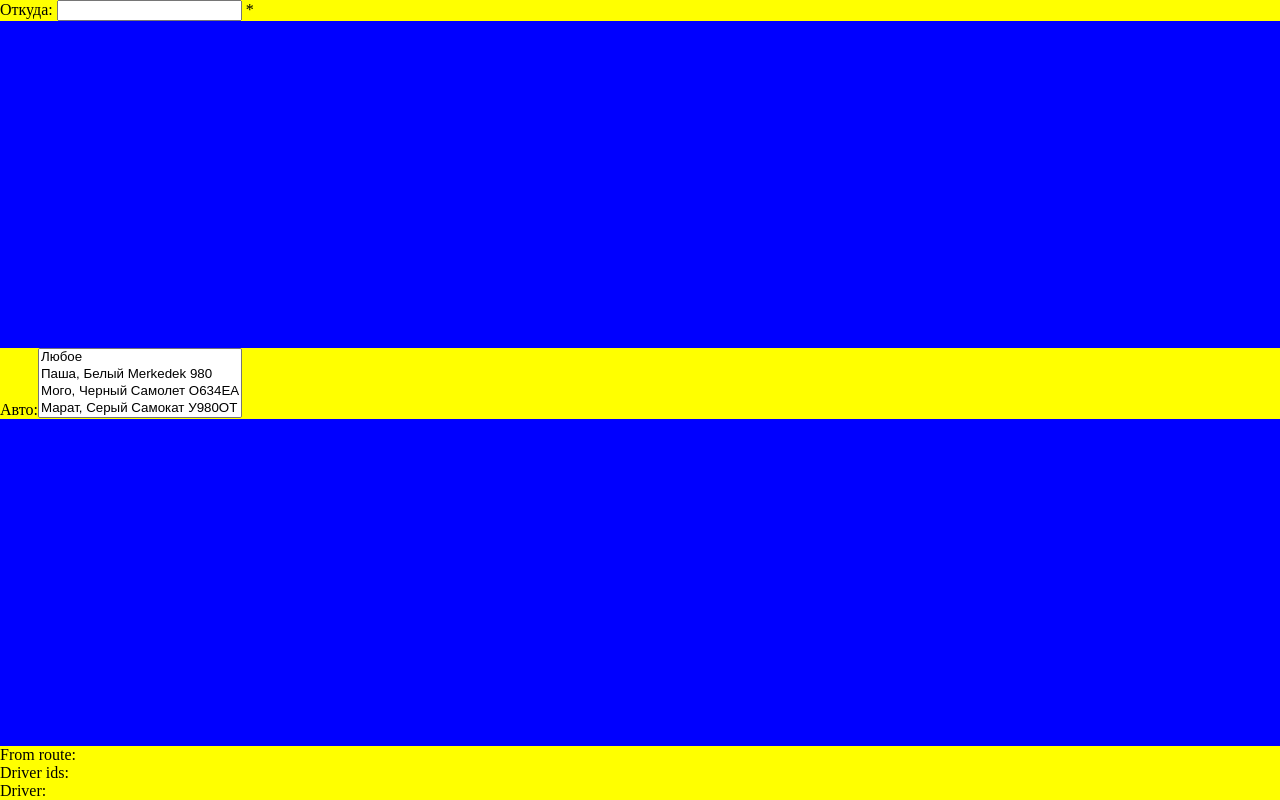
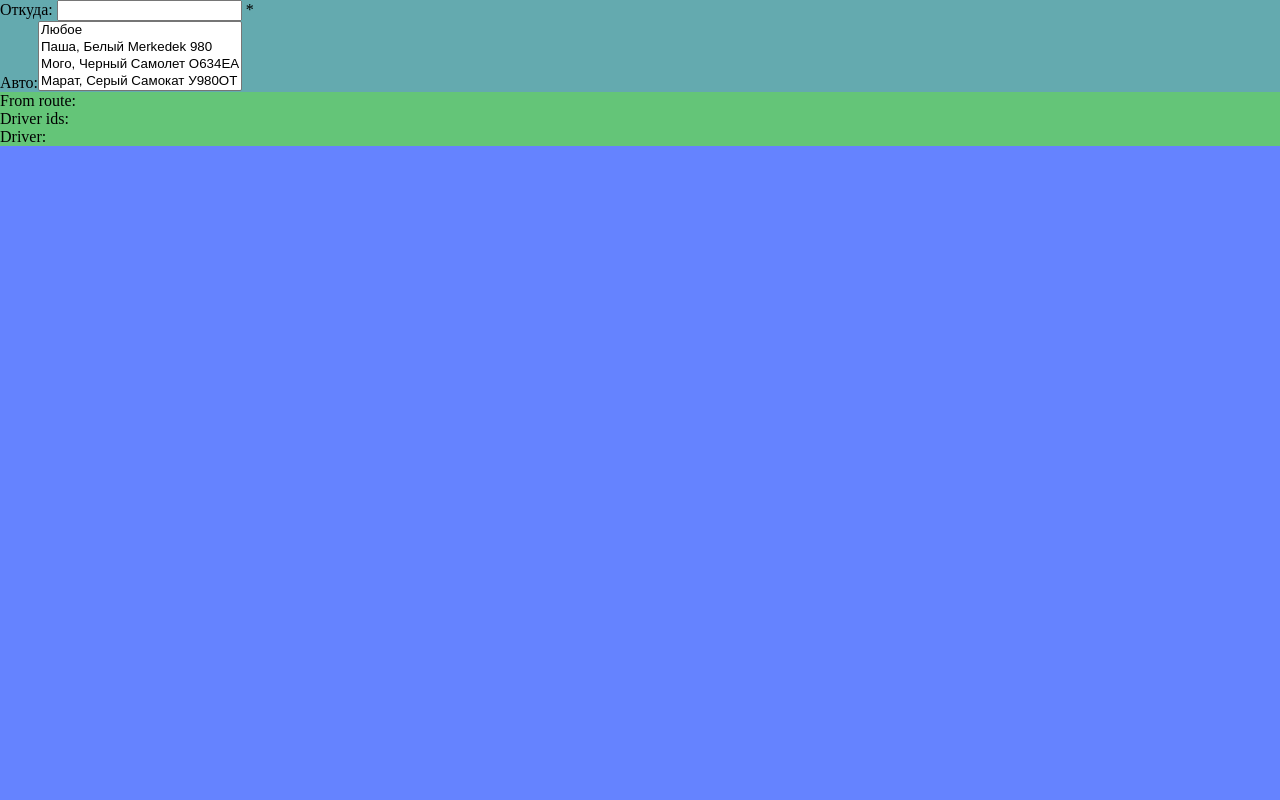
Before and after one commit to mansMS/taxi-front, a React (Vite) app: page / in a window 1280 px wide. Built offline with nearby package versions, Linux system fonts and the light colour scheme.

Commit message:
chore: attempt to create pwa 20

```diff
--- a/src/App.css
+++ b/src/App.css
@@ -52,14 +52,14 @@
     height: 100%;
 
     div:not(.qwe) {
-      background-color: yellow;
+      background-color: rgba(98, 255, 0, 0.315);
     }
   }
 }
 
 .qwe {
   width: 20px;
-  position: fixed;
+  position: absolute;
 }
 
 .qwe1 {
--- a/src/index.css
+++ b/src/index.css
@@ -78,8 +78,8 @@ div {
 
 html {
   /* min-height: calc(100% + env(safe-area-inset-top)); */
-  height: 100%;
-  /* background-color: red; */
+  /* height: 100%; */
+  /* background-color: rgba(255, 0, 0, 0.152); */
   /*
   padding: env(safe-area-inset-top) env(safe-area-inset-right) env(safe-area-inset-bottom) env(safe-area-inset-left);
   background-attachment: fixed;
@@ -90,7 +90,8 @@ html {
 }
 
 body {
-  height: 100%;
+  /* height: 100%; */
+  position: relative;
   margin: 0;
-  background-color: blue;
+  background-color: rgba(0, 51, 255, 0.603);
 }
```
